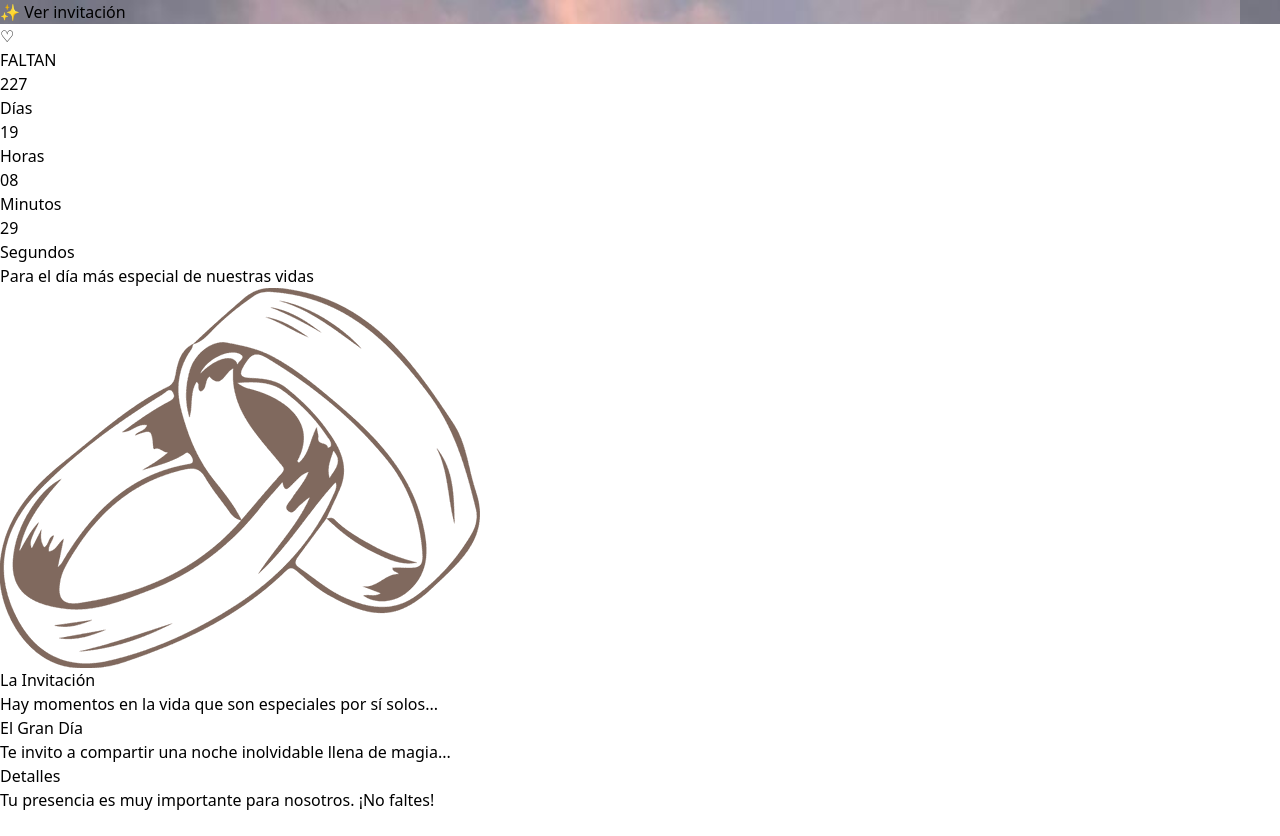
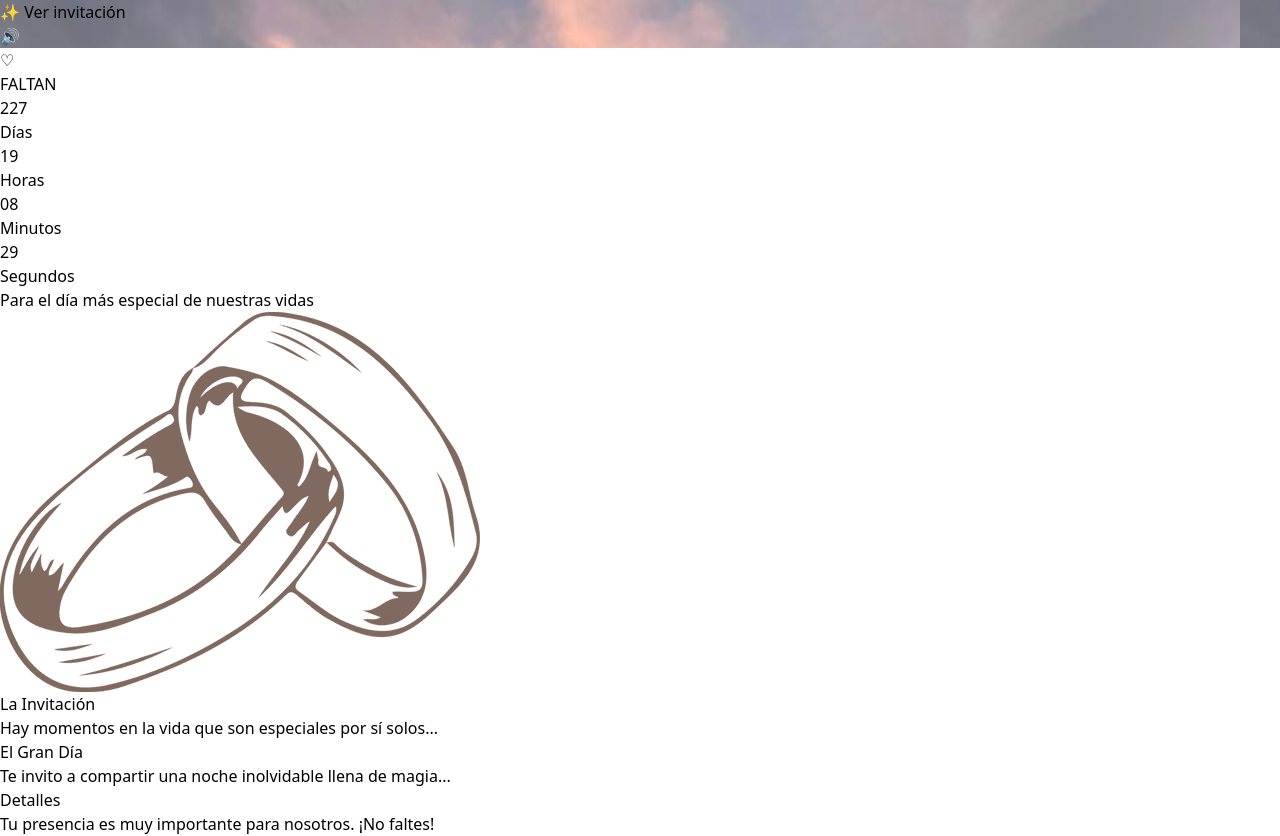
Before and after one commit to milesivit/bautismoplantilla, a React (Vite) app: page / in a window 1280 px wide. Before the commit the page ends 812 px from the top, so only its background shows below. Built offline with nearby package versions, Linux system fonts and the light colour scheme; a web font is replaced by a local one.

Commit message:
lo ultimo

```diff
--- a/src/components/Hero.tsx
+++ b/src/components/Hero.tsx
@@ -4,6 +4,14 @@ import { useRef, useState } from "react";
 export default function Hero() {
   const audioRef = useRef<HTMLAudioElement>(null);
   const [started, setStarted] = useState(false);
+  const [isMuted, setIsMuted] = useState(false);
+
+  const toggleMute = () => {
+    if (!audioRef.current) return;
+
+    audioRef.current.muted = !audioRef.current.muted;
+    setIsMuted(audioRef.current.muted);
+  };
 
   const startExperience = () => {
     audioRef.current?.play();
@@ -66,7 +74,14 @@ export default function Hero() {
       </div>
 
       {/* Música */}
-      <audio ref={audioRef} src="/music.mp3" />
+      <audio ref={audioRef} src="/cancion.mp3" />
+
+      <button
+        onClick={toggleMute}
+        className="fixed bottom-6 right-6 bg-white/80 backdrop-blur-md p-3 rounded-full shadow-md hover:scale-110 transition"
+      >
+        {isMuted ? "🔇" : "🔊"}
+      </button>
     </section>
   );
 }
```
Also changed, not shown: public/corazon.png (deleted), 1 other file (tests, documents, lock files or other folders).
